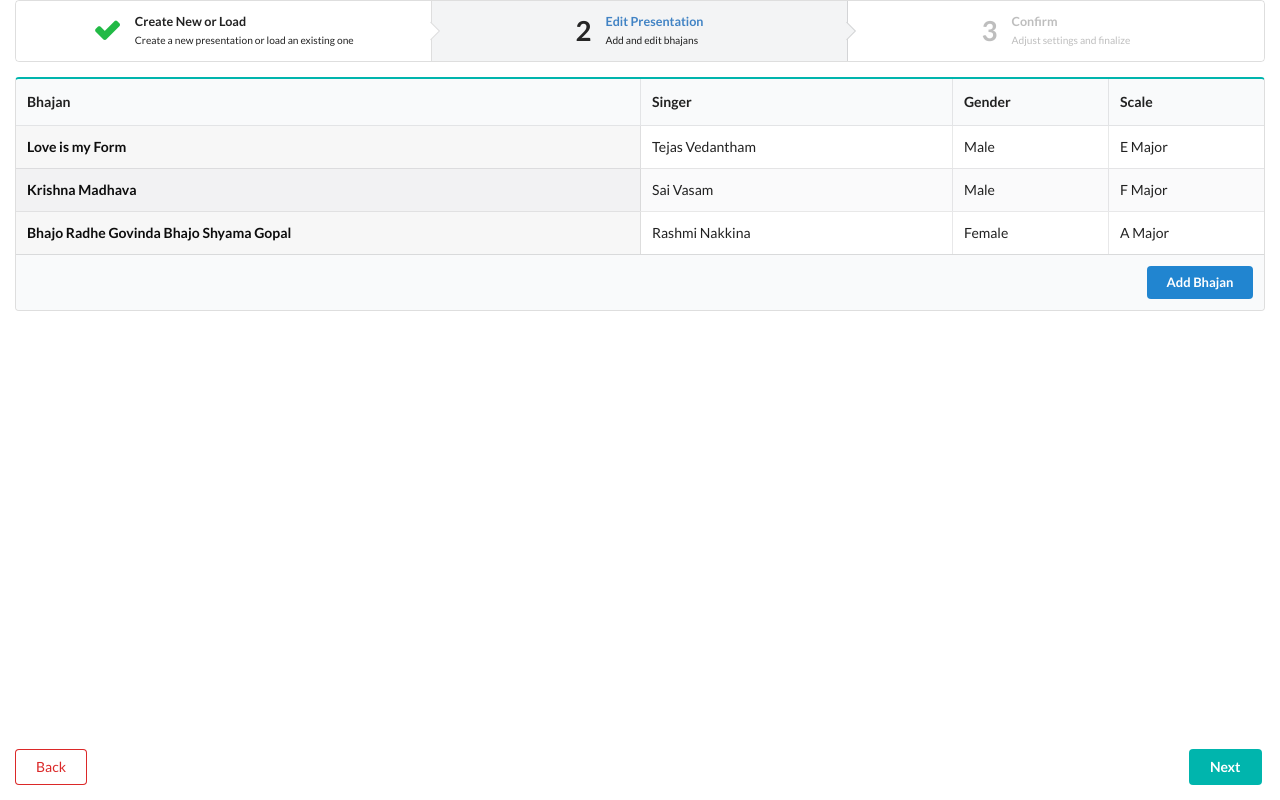
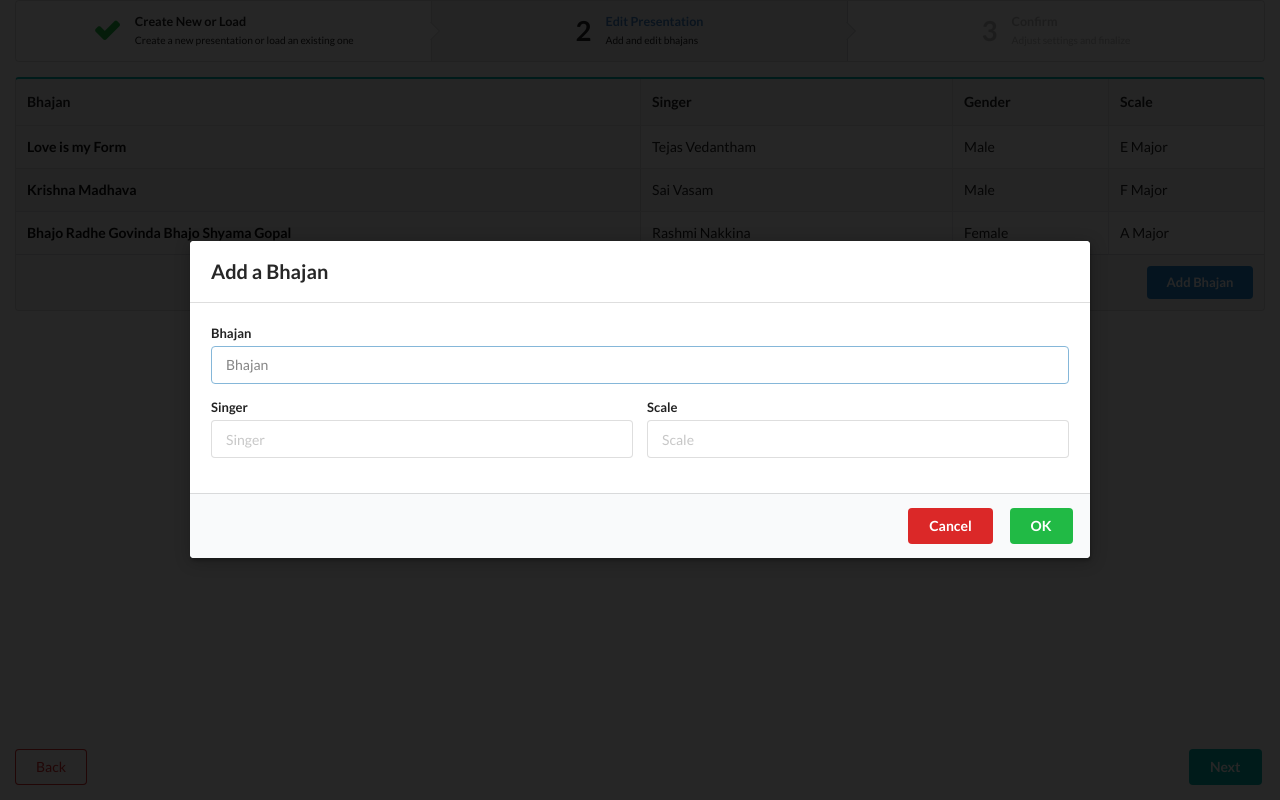
Before and after one commit to tejasvedantham/BhajanOrganizer, an Electron app: page html_pages/presentation2.html in a window 1280 px wide. Both pictures are taken after a click on the element "Add Bhajan". Drawn offline with nearby package versions, Linux system fonts and the light colour scheme.

Commit message:
Added bhajan table and modal UI

```diff
--- a/assets/presentation2.js
+++ b/assets/presentation2.js
@@ -0,0 +1,3 @@
+$('#add-bhajan-button').click(function() {
+    $('.ui.modal').modal('show');
+})
--- a/html_pages/navbar.html
+++ b/html_pages/navbar.html
@@ -42,8 +42,13 @@
          <div id="page-content"></div>
       </div>
 
-      <script src="../assets/navbar.js"></script>
-
    </body>
 
+   <script>
+      require('../assets/navbar.js')
+   </script>
+   <script>
+      $('#page-content').load('index.html');
+   </script>
+
 </html>
--- a/html_pages/presentation2.html
+++ b/html_pages/presentation2.html
@@ -76,7 +76,7 @@
                 <tfoot class="full-width">
                     <tr>
                         <th colspan="4">
-                            <div class="ui right floated small primary button">Add Bhajan</div>
+                            <div id="add-bhajan-button" class="ui right floated small primary button">Add Bhajan</div>
                         </th>
                     </tr>
                 </tfoot>
@@ -84,9 +84,37 @@
 
         </div>
 
+        <div class="ui modal">
+            <div class="header">Add a Bhajan</div>
+            <div class="content">
+                <form class="ui form">
+                    <div class="field">
+                        <label>Bhajan</label>
+                        <input type="text" placeholder="Bhajan">
+                    </div>
+                    <div class="two fields">
+                        <div class="field">
+                            <label>Singer</label>
+                            <input type="text" placeholder="Singer">
+                        </div>
+                        <div class="field">
+                            <label>Scale</label>
+                            <input type="text" placeholder="Scale">
+                        </div>
+
+                    </div>
+                </form>
+            </div>
+            <div class="actions">
+                <div class="ui negative button">Cancel</div>
+                <div class="ui positive button">OK</div>
+            </div>
+        </div>
 
     </body>
+
     <script>
         require('../assets/presentation2.js');
     </script>
+
 </html>
--- a/style/presentation1.css
+++ b/style/presentation1.css
@@ -4,7 +4,7 @@
     margin-right: 15px;
 }
 
-.next-button {
+.next-button1 {
     position: absolute;
     /* margin-right: 15px;
     margin-bottom: 5px; */
```
Also changed, not shown: assets/navbar.js (+5 -2 lines), html_pages/presentation1.html (+5 -1 lines).
